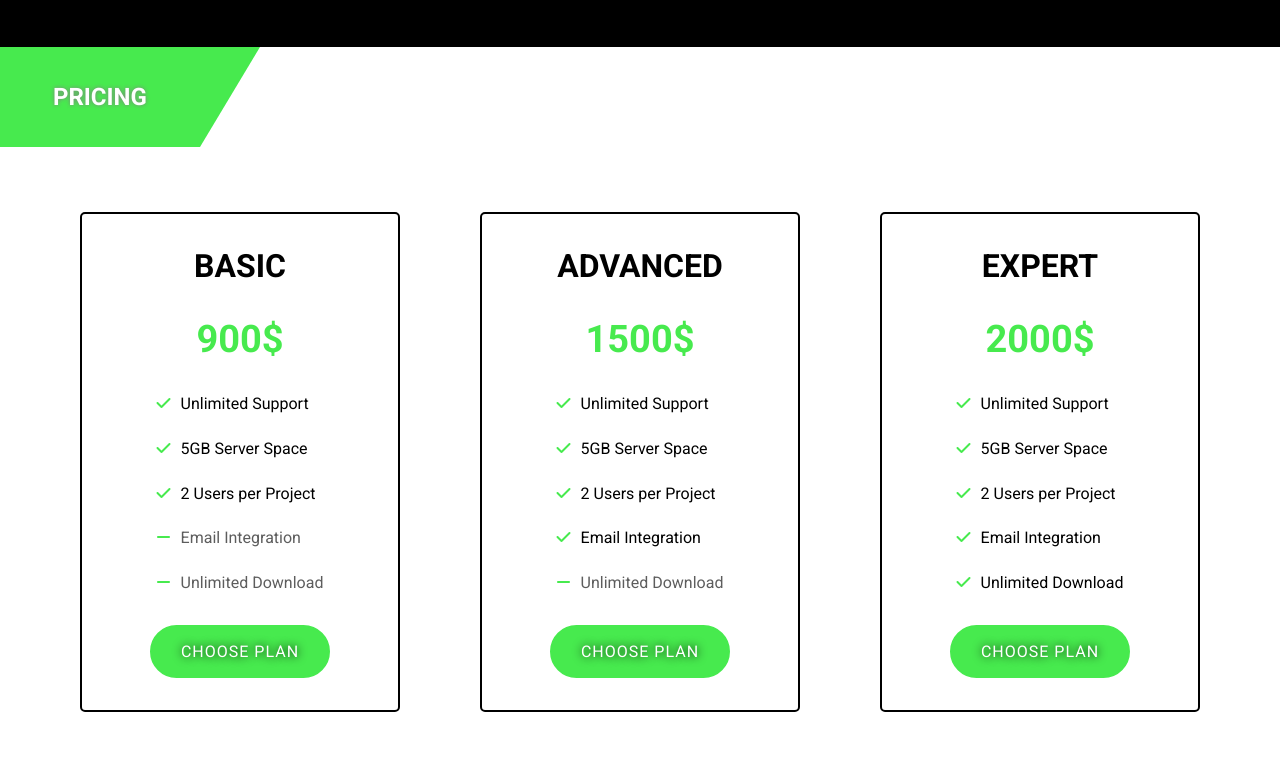
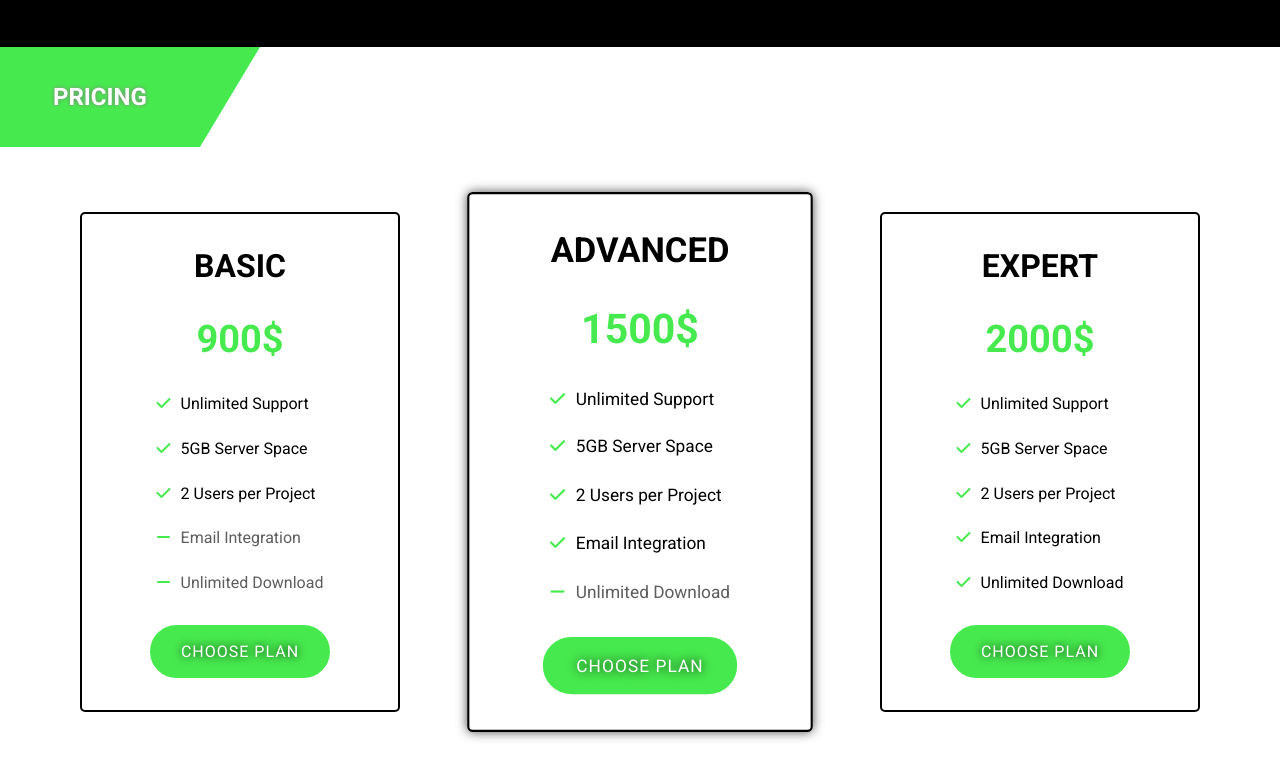
Before and after one commit to BartoszNocun/TOLAMBO, a plain HTML site: page index.html in a window 1280 px wide. Shown: the part 2354-3132 px from the top of the page. Drawn offline with nearby package versions, Linux system fonts and the light colour scheme.

Commit message:
Add emphasize to pricing section

```diff
--- a/index.html
+++ b/index.html
@@ -188,7 +188,7 @@
                     <a href="#" role="button" class="main-button">choose plan</a>
                 </div>
 
-                <div class="price-box">
+                <div class="price-box price-box--emphasize">
                     <h3 class="price-box__title">advanced</h3>
                     <p class="price-box__price">1500$</p>
 
@@ -240,8 +240,6 @@
 
     </section>
 
-    <section style="height: 200vh;"></section>
-
     <script src="//code.jquery.com/jquery-1.11.0.min.js"></script>
     <script src="//code.jquery.com/jquery-migrate-1.2.1.min.js"></script>
     <script src="slick/slick.min.js"></script>
--- a/sass/main.scss
+++ b/sass/main.scss
@@ -394,6 +394,11 @@ html {
         }
     }
 
+    &--emphasize {
+        transform: scale(1.08);
+        box-shadow: #4d4d4d 0 0 10px 0;
+    }
+
 
 }
 
```
Also changed, not shown: css/main.css, 1 other file.
